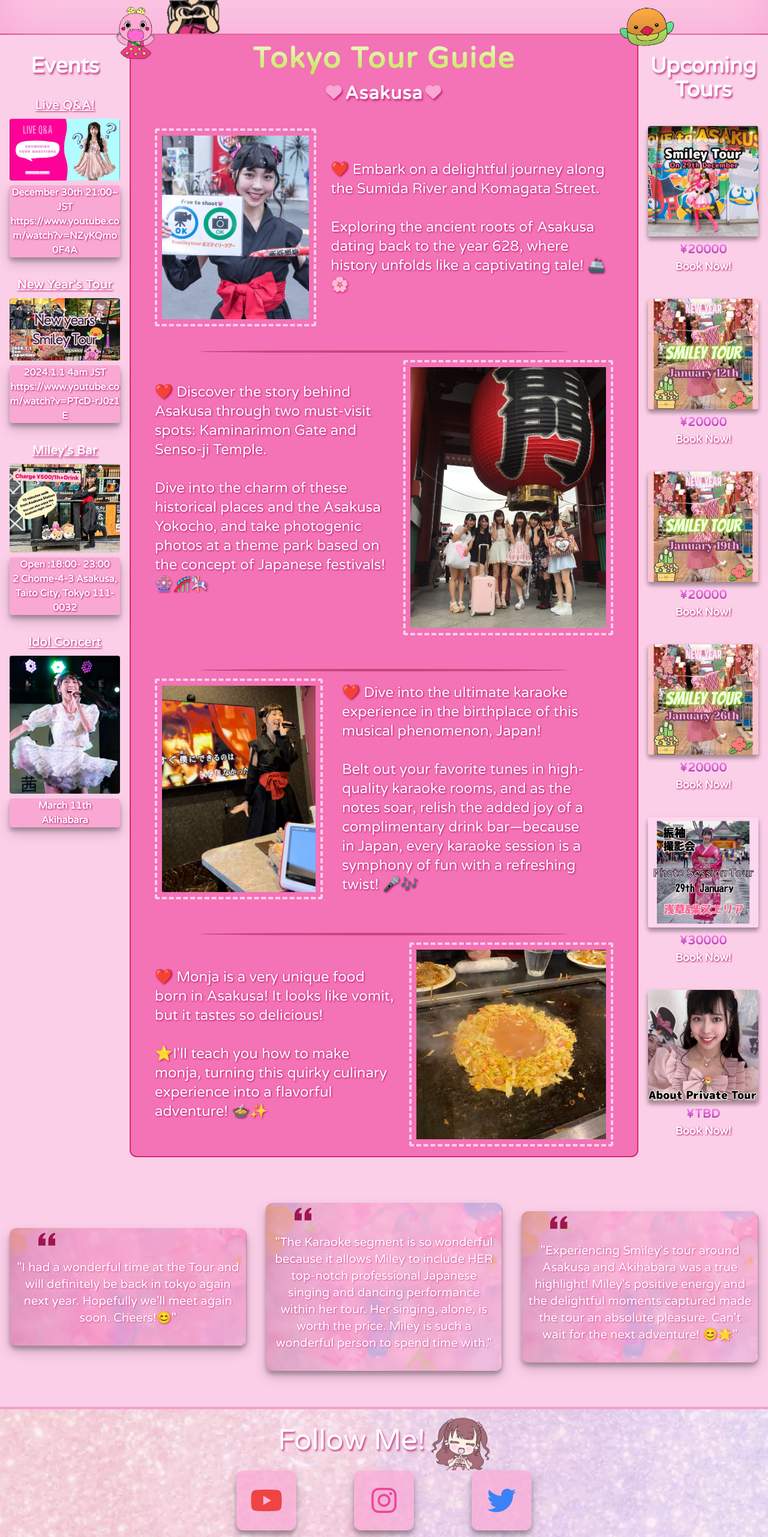
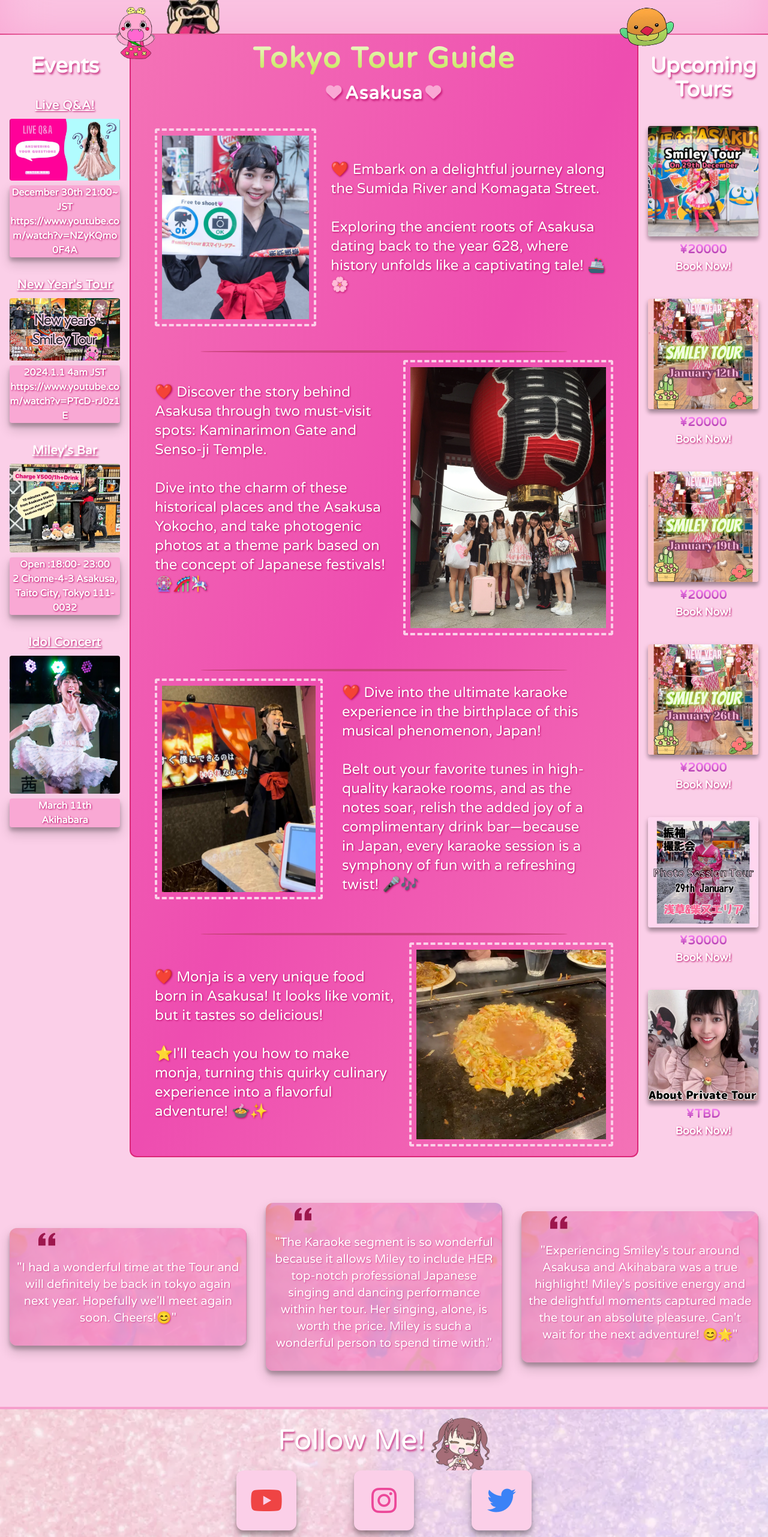
Before and after one commit to brandonrainey/smiley-tours, a Next.js app: page / in a window 1280 px wide. Shown: the part 140-2702 px from the top of the page at 60% size. Built offline with nearby package versions, Linux system fonts and the light colour scheme; what tailwindcss-animated would draw is missing.

Commit message:
small background changes

```diff
--- a/app/globals.css
+++ b/app/globals.css
@@ -71,4 +71,5 @@ body {
   background: linear-gradient(to bottom, #f9bffc 0%, #fc87f8 33%, #951e91 100%);
   -webkit-background-clip: text;
   -webkit-text-fill-color: transparent;
+
 }
--- a/components/Footer.tsx
+++ b/components/Footer.tsx
@@ -52,20 +52,20 @@ export default function Footer({ windowWidth }: FooterProps) {
       <div className="flex sm:gap-24 gap-8 z-10">
         <a
           href="https://www.youtube.com/@smileytime"
-          className="sm:w-[100px] w-[80px] sm:h-[100px] h-[80px] flex justify-center items-center bg-pink-300/70 rounded-xl newShadow "
+          className="sm:w-[100px] w-[80px] sm:h-[100px] h-[80px] flex justify-center items-center bg-pink-200 rounded-xl newShadow "
         >
           <i className="fab fa-youtube sm:fa-5x fa-3x text-red-500 hover:scale-110 duration-150 "></i>
         </a>
 
         <a
           href="https://www.instagram.com/mairie0828/"
-          className="sm:w-[100px] w-[80px] sm:h-[100px] h-[80px] flex justify-center items-center bg-pink-300/70 rounded-xl newShadow"
+          className="sm:w-[100px] w-[80px] sm:h-[100px] h-[80px] flex justify-center items-center bg-pink-200 rounded-xl newShadow"
         >
           <i className="fab fa-instagram sm:fa-5x fa-3x text-pink-500 hover:scale-110 duration-150"></i>
         </a>
         <a
           href="https://twitter.com/mairie0828"
-          className="sm:w-[100px] w-[80px] sm:h-[100px] h-[80px] flex justify-center items-center bg-pink-300/70 rounded-xl newShadow"
+          className="sm:w-[100px] w-[80px] sm:h-[100px] h-[80px] flex justify-center items-center bg-pink-200 rounded-xl newShadow"
         >
           <i className="fab fa-twitter sm:fa-5x fa-3x text-blue-500 hover:scale-110 duration-150"></i>
         </a>
--- a/components/InfoSidebar.tsx
+++ b/components/InfoSidebar.tsx
@@ -32,10 +32,10 @@ export default function InfoSidebar({ windowWidth }: InfoSidebarProps) {
           Live Q&A!
         </h2>
 
-        <div className="flex flex-col items-center ">
+        <div className="flex flex-col items-center">
           <Image
             src="/q&a.webp"
-            width={288}
+            width={300}
             height={288}
             alt="new years tour image"
             className="rounded "
@@ -43,7 +43,7 @@ export default function InfoSidebar({ windowWidth }: InfoSidebarProps) {
           <div
             className={`bg-pink-300 rounded text-white ${
               windowWidth > 1100 ? 'textShadow' : 'textShadowMobile2'
-            } mt-2 max-w-[288px] newShadow `}
+            } mt-2 custom:max-w-[288px] max-w-[300px] newShadow `}
           >
             <p>December 30th 21:00~ JST</p>
             <a
@@ -68,7 +68,7 @@ export default function InfoSidebar({ windowWidth }: InfoSidebarProps) {
         <div className="flex flex-col items-center ">
           <Image
             src="/new-years.webp"
-            width={288}
+            width={300}
             height={288}
             alt="new years tour image"
             className="rounded "
@@ -76,7 +76,7 @@ export default function InfoSidebar({ windowWidth }: InfoSidebarProps) {
           <div
             className={`bg-pink-300 rounded text-white ${
               windowWidth > 1100 ? 'textShadow' : 'textShadowMobile2'
-            } mt-2 max-w-[288px] newShadow `}
+            } mt-2 custom:max-w-[288px] max-w-[300px] newShadow `}
           >
             <p>2024.1.1 4am JST</p>
             <a
@@ -101,7 +101,7 @@ export default function InfoSidebar({ windowWidth }: InfoSidebarProps) {
         <div className="flex flex-col items-center ">
           <Image
             src="/bar.webp"
-            width={288}
+            width={300}
             height={288}
             alt="ninja bar image"
             className="rounded"
@@ -109,7 +109,7 @@ export default function InfoSidebar({ windowWidth }: InfoSidebarProps) {
           <div
             className={`bg-pink-300 rounded text-white ${
               windowWidth > 1100 ? 'textShadow' : 'textShadowMobile2'
-            }   mt-2 max-w-[288px] newShadow`}
+            }   mt-2 custom:max-w-[288px] max-w-[300px] newShadow`}
           >
             <p>Open :18:00- 23:00</p>
             <a href="https://maps.app.goo.gl/1eivcwBZiR1D2ok46">
@@ -134,7 +134,7 @@ export default function InfoSidebar({ windowWidth }: InfoSidebarProps) {
         <div>
           <Image
             src="/idol-concert.webp"
-            width={288}
+            width={300}
             height={288}
             alt="idol concert image"
             className="rounded "
--- a/components/MainContent.tsx
+++ b/components/MainContent.tsx
@@ -25,12 +25,15 @@ export default function MainContent({ windowWidth }: MainContentProps) {
   })
 
   return (
-    <main className="custom:h-fit h-auto pb-12 custom:pb-0  w-full flex flex-col custom:px-10 px-4  mb-4  custom:rounded-b-xl bg-pink-400 custom:border-x-2 custom:border-pink-600 border-pink-500/50 custom:border-b-2 custom:border-t-0 border-y-4 custom:justify-normal  justify-center relative ">
+    <main className="custom:h-fit h-auto pb-12 custom:pb-0  w-full flex flex-col custom:px-10 px-4  mb-4 bg-gradient-to-br from-pink-400 via-[#ee4db0] to-pink-400  custom:rounded-b-xl  custom:border-x-2 custom:border-pink-600 border-pink-500/50 custom:border-b-2 custom:border-t-0 border-y-4 custom:justify-normal  justify-center relative ">
+
+      {/* <Image src="/low-background.webp" fill alt="smiley image" className="rounded-xl absolute top-0 left-0 opacity-60 object-cover " /> */}
+
       <h1 className="text-5xl font-Varela text-center p-4 font-semibold tracking-wider  custom:z-20 textGradient ">
         Tokyo Tour Guide
       </h1>
       <h2
-        className={`text-center mb-10 text-3xl font-semibold tracking-wider text-white ${
+        className={`text-center mb-10 text-3xl font-semibold tracking-wider text-white z-30 ${
           windowWidth > 1100 ? 'textShadow3' : 'textShadow3Mobile'
         } `}
       >
@@ -57,7 +60,7 @@ export default function MainContent({ windowWidth }: MainContentProps) {
             />
           </div>
 
-          <p className="text-white custom:text-2xl text-xl textShadow font-medium custom:my-auto ">
+          <p className="text-white custom:text-2xl text-xl textShadow font-medium custom:my-auto z-30">
             ❤️ Embark on a delightful journey along the Sumida River and
             Komagata Street.
             <br />
--- a/components/Testimonials.tsx
+++ b/components/Testimonials.tsx
@@ -12,12 +12,12 @@ export default function Testimonials({ windowWidth }: TestimonialsProps) {
         windowWidth < 1100 ? 'short-border pt-10' : ''
       }`}
     >
-      <div className=" text-center basis-1/3 bg-pink-400/50 rounded-xl newShadow max-w-[520px] relative">
+      <div className=" text-center basis-1/3 bg-pink-400/60 rounded-xl newShadow max-w-[520px] relative">
         <Image
           src="/low-background.webp"
           fill
           alt="smiley image"
-          className="rounded-xl absolute top-0 left-0 opacity-80 object-cover -z-20"
+          className="rounded-xl absolute top-0 left-0 opacity-70 object-cover -z-20"
         />
 
         <figure className="max-w-screen-md p-2 ">
@@ -43,7 +43,7 @@ export default function Testimonials({ windowWidth }: TestimonialsProps) {
         </figure>
       </div>
 
-      <div className=" text-center basis-1/3 bg-pink-400/40 rounded-xl newShadow max-w-[520px] relative">
+      <div className=" text-center basis-1/3 bg-pink-400/60 rounded-xl newShadow max-w-[520px] relative">
         <Image
           src="/low-background.webp"
           fill
@@ -75,7 +75,7 @@ export default function Testimonials({ windowWidth }: TestimonialsProps) {
         </figure>
       </div>
 
-      <div className=" text-center basis-1/3 bg-pink-400/40 rounded-xl newShadow max-w-[520px] relative">
+      <div className=" text-center basis-1/3 bg-pink-400/60 rounded-xl newShadow max-w-[520px] relative">
         <Image
           src="/low-background.webp"
           fill
--- a/components/TourSidebar.tsx
+++ b/components/TourSidebar.tsx
@@ -32,7 +32,10 @@ export default function TourSidebar({ tours, windowWidth }: TourSidebarProps) {
           windowWidth > 1100 ? 'textShadow3' : 'textShadow3Mobile'
         }`}
       >
-        Upcoming Tours
+
+          Upcoming Tours
+
+
       </h1>
 
       <ul className="flex custom:flex-col flex-wrap items-center ">
```
Also changed, not shown: public/Upcoming Tours.svg (added), public/low-background.webp.
